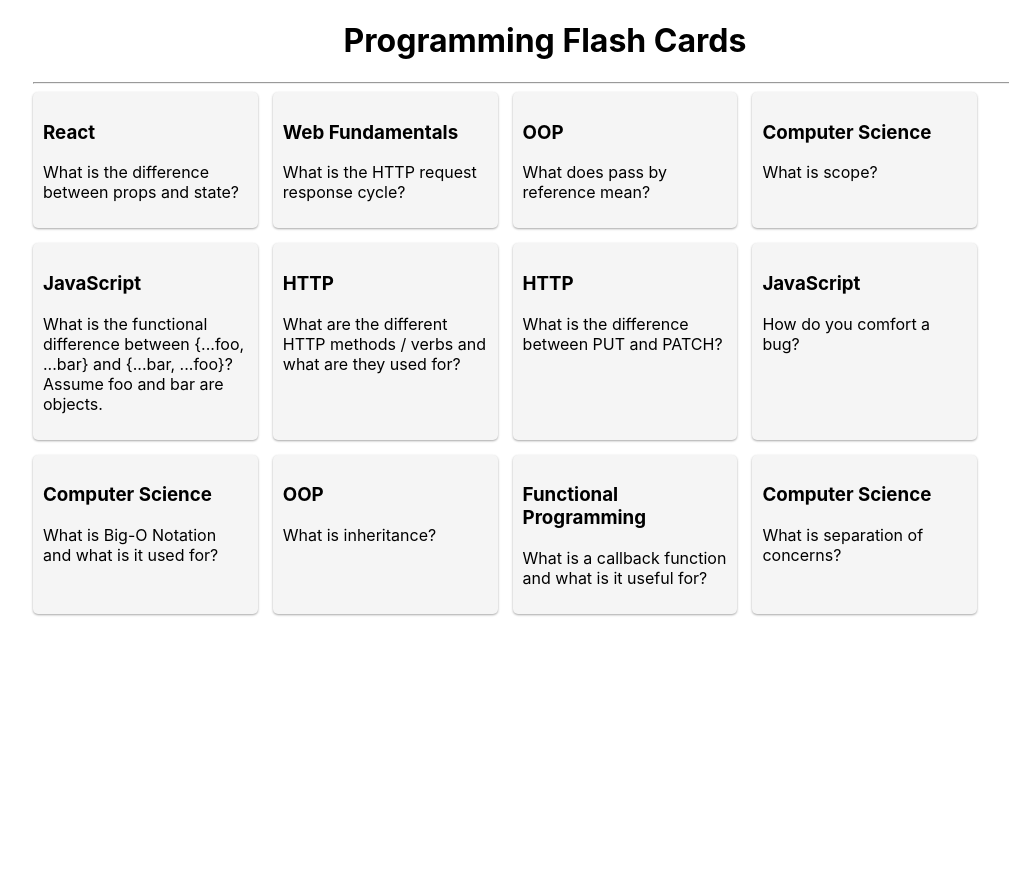
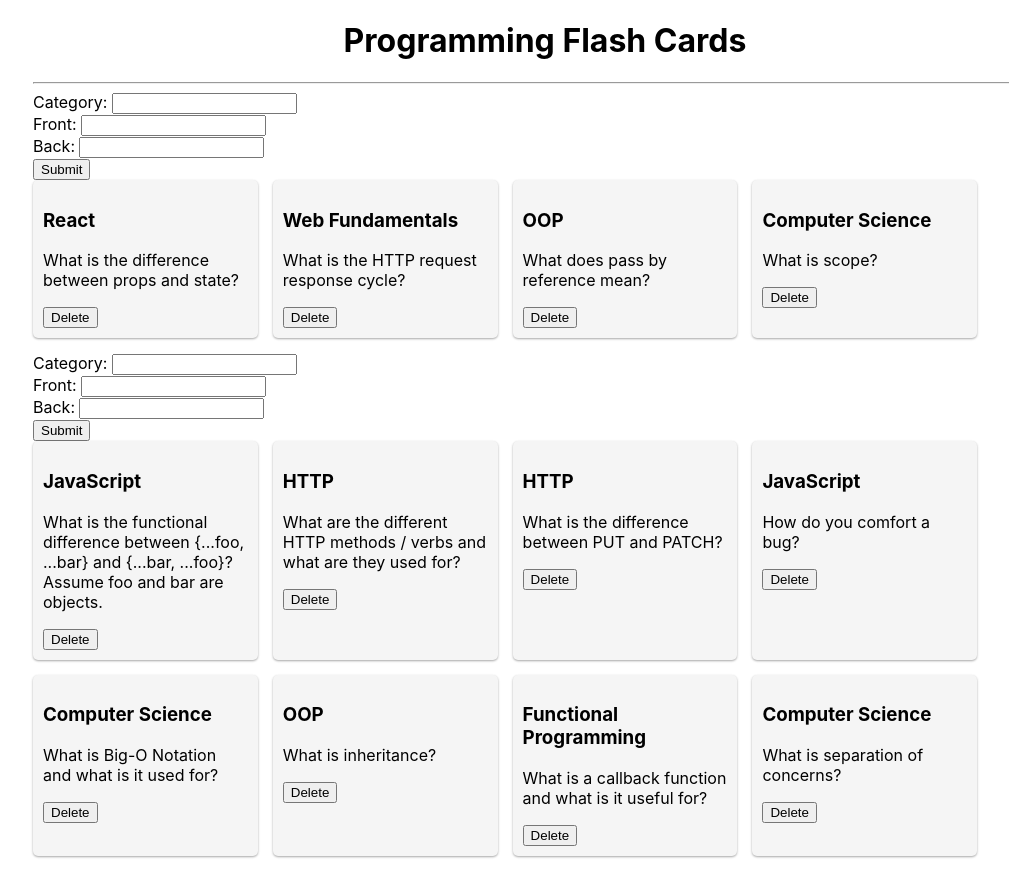
Before and after one commit to neilm813/MERN-demos, a React (Create React App) app in the folder flashcards/: page / in a window 1280 px wide. Shown: the whole page, without its empty margins (95-1104 px from the left). Before the commit the page ends 800 px from the top, so only its background shows below. Built offline with nearby package versions, Linux system fonts and the light colour scheme.

Commit message:
split into multiple components

```diff
--- a/flashcards/src/App.js
+++ b/flashcards/src/App.js
@@ -1,34 +1,86 @@
 import './App.css';
-import flashcardsData from './data/flashcards.json';
-import { useState } from 'react';
+import { Flashcards } from './components/Flashcards';
+
+const flashcards1 = [
+  {
+    flipped: false,
+    category: 'React',
+    front: 'What is the difference between props and state?',
+    back: 'Props are the initial values passed into the component, they are not changed from within the component but they can change if the parent is re-rendered and passes in new data. State is any data in the component that the component changes from within itself.',
+  },
+  {
+    flipped: false,
+    category: 'Web Fundamentals',
+    front: 'What is the HTTP request response cycle?',
+    back: 'The client (typically a user on an internet connected device) requests a resource, usually a web page or some data by triggering an event through (often with a click) or by entering a URL into the address bar. The request is received and processed by a server (another computer), then the server responds with the requested resource if successful. If raw data was requested, the response may be JSON, if a page was requested the response would be HTML, CSS, and JS code used to display the page.',
+  },
+  {
+    flipped: false,
+    category: 'OOP',
+    front: 'What does pass by reference mean?',
+    back: 'Pass by reference means that when an object / list is passed into a function, it is passed by reference so that if it is mutated (changed) inside the function, those changes are changing are not just local to the parameter, the object outside the function is changed because the parameter is referring to the same object, not a separate copy. Primitives are passed by value, so if a var with the number 5 is passed into a function and 1 is added to it inside the function, it will not change the value of the var outside the function.',
+  },
+  {
+    flipped: false,
+    category: 'Computer Science',
+    front: 'What is scope?',
+    back: 'Scope refers to a location in code where variables exist and are accessible, but outside that region they do not exist and cannot be accessed. Like zooming in through a scope, what is outside of the scope is no longer seen. For example: variables declared inside a function only exist inside the function and cannot be accessed outside the function, but the function has access to variables that are created outside of the function.',
+  },
+];
+
+const flashcards2 = [
+  {
+    flipped: false,
+    category: 'JavaScript',
+    front:
+      'What is the functional difference between {...foo, ...bar} and {...bar, ...foo}? Assume foo and bar are objects.',
+    back: 'The key value pairs of both foo and bar are being copied into a new object via the spread operator. If any of the objects that are spread into the new object have the same key names, the value will be the last one added.',
+  },
+  {
+    flipped: false,
+    category: 'HTTP',
+    front: 'What are the different HTTP methods / verbs and what are they used for?',
+    back: 'GET is for getting data, POST is for submitting new data, PUT and PATCH are for updating existing data, DELETE is for deleting data.',
+  },
+  {
+    flipped: false,
+    category: 'HTTP',
+    front: 'What is the difference between PUT and PATCH?',
+    back: "PUT overwrites the entity entirely if it exists to update it, or creates a new one if it doesn't exist which means that it should include all the data even if only some of it is being updated. PATCH is for updating only part of the entity, so only the part that is changing needs to be provided.",
+  },
+  {
+    flipped: false,
+    category: 'JavaScript',
+    front: 'How do you comfort a bug?',
+    back: 'You console it.',
+  },
+  {
+    flipped: false,
+    category: 'Computer Science',
+    front: 'What is Big-O Notation and what is it used for?',
+    back: 'Big-O notation is the language we use for talking about how long an algorithm takes to run (time complexity) or how much memory is used by an algorithm (space complexity). Big-O Notation focuses on how the growth pattern of the time/space in relation to the size of the input rather than focusing on an exact run time. Think of growth lines / curve patterns on a graph.',
+  },
+  {
+    flipped: false,
+    category: 'OOP',
+    front: 'What is inheritance?',
+    back: "Inheritance is the procedure in which one class inherits the attributes and methods of another 'parent' class.",
+  },
+  {
+    flipped: false,
+    category: 'Functional Programming',
+    front: 'What is a callback function and what is it useful for?',
+    back: 'A callback function is a function passed into another function as an argument. Callbacks are useful for handling asynchronous programming and are also used as a way to pass in a set of instructions into another function so the callback can be managed and called at the right time with the right arguments.',
+  },
+  {
+    flipped: false,
+    category: 'Computer Science',
+    front: 'What is separation of concerns?',
+    back: 'In computer science, separation of concerns (SoC) is a design principle for separating a computer program into distinct sections such that each section addresses a separate concern.',
+  },
+];
 
 function App() {
-  /*
-  Array destructuring is shorthand for giving a var name to indexed items:
-  const flashcardsStatePair = useState(flashcardsData);
-  const flashcards = flashcardsStatePair[0];
-  const setFlashcards = flashcardsStatePair[1];
-  */
-  const [flashcards, setFlashcards] = useState(flashcardsData);
-
-  const handleCardClick = (selectedIdx) => {
-    const updatedFlashcards = flashcards.map((card, i) => {
-      if (selectedIdx === i) {
-        card.flipped = !card.flipped;
-
-        /* Without mutating the card object: */
-        // return {
-        //   ...card,
-        //   flipped: !card.flipped,
-        // };
-      }
-
-      return card;
-    });
-
-    setFlashcards(updatedFlashcards);
-  };
-
   return (
     <div className="container">
       <header style={{ textAlign: 'center' }}>
@@ -36,21 +88,9 @@
       </header>
       <hr />
 
-      <main className="flex-row flex-wrap">
-        {flashcards.map((card, i) => {
-          return (
-            <section
-              key={i}
-              className="card"
-              onClick={(event) => {
-                handleCardClick(i);
-              }}
-            >
-              <h3>{card.category}</h3>
-              {card.flipped ? <p>{card.back}</p> : <p>{card.front}</p>}
-            </section>
-          );
-        })}
+      <main>
+        <Flashcards cards={flashcards1} />
+        <Flashcards cards={flashcards2} />
       </main>
     </div>
   );
--- /dev/null
+++ b/flashcards/src/components/CreateCard.js
@@ -0,0 +1,70 @@
+import { useState } from 'react';
+
+export const CreateCard = (props) => {
+  // Form state
+  const [category, setCategory] = useState('');
+  const [front, setFront] = useState('');
+  const [back, setBack] = useState('');
+
+  const handleNewCardSubmit = (e) => {
+    e.preventDefault();
+
+    const newCard = {
+      // long-form key: value syntax.
+      category: category,
+      // shorthand syntax when key name and var name match.
+      front,
+      back,
+    };
+
+    props.addNewCard(newCard);
+
+    // Reset the state data since the form is already submitted.
+    // This will only clear the form if you use value={stateVar} on the <input>
+    setCategory('');
+    setFront('');
+    setBack('');
+  };
+
+  return (
+    <form
+      onSubmit={(event) => {
+        handleNewCardSubmit(event);
+      }}
+    >
+      <div>
+        <label>Category: </label>
+        <input
+          type="text"
+          value={category}
+          onChange={(event) => {
+            setCategory(event.target.value);
+          }}
+        />
+      </div>
+
+      <div>
+        <label>Front: </label>
+        <input
+          type="text"
+          value={front}
+          onChange={(event) => {
+            setFront(event.target.value);
+          }}
+        />
+      </div>
+
+      <div>
+        <label>Back: </label>
+        <input
+          type="text"
+          value={back}
+          onChange={(event) => {
+            setBack(event.target.value);
+          }}
+        />
+      </div>
+      <button>Submit</button>
+    </form>
+  );
+};
--- /dev/null
+++ b/flashcards/src/components/Flashcards.js
@@ -0,0 +1,77 @@
+import { useState } from 'react';
+
+import flashcardsData from '../data/flashcards.json';
+import { CreateCard } from './CreateCard';
+import { OneFlashcard } from './OneFlashcard';
+
+export const Flashcards = (props) => {
+  /*
+    Array destructuring is shorthand for giving a var name to indexed items:
+    const flashcardsStatePair = useState(flashcardsData);
+    const flashcards = flashcardsStatePair[0];
+    const setFlashcards = flashcardsStatePair[1];
+    */
+  const [flashcards, setFlashcards] = useState(props.cards);
+
+  const handleCardFlipClick = (selectedIdx) => {
+    const updatedFlashcards = flashcards.map((card, i) => {
+      if (selectedIdx === i) {
+        card.flipped = !card.flipped;
+
+        /* Without mutating the card object: */
+        // return {
+        //   ...card,
+        //   flipped: !card.flipped,
+        // };
+      }
+
+      return card;
+    });
+
+    setFlashcards(updatedFlashcards);
+  };
+
+  const handleCardDeleteClick = (event, delIdx) => {
+    event.stopPropagation();
+
+    const filteredFlashcards = flashcards.filter((card, i) => {
+      const isCardToDelete = delIdx === i;
+
+      if (isCardToDelete) {
+        // false to remove
+        return false;
+      }
+      // true to keep
+      return true;
+    });
+
+    setFlashcards(filteredFlashcards);
+
+    // One liner
+    // setFlashcards(flashcards.filter((_, i) => delIdx !== i));
+  };
+
+  const addNewCard = (newCard) => {
+    setFlashcards([newCard, ...flashcards]);
+  };
+
+  return (
+    <div>
+      <CreateCard addNewCard={addNewCard} />
+
+      <div className="flex-row flex-wrap">
+        {flashcards.map((card, cardIdx) => {
+          return (
+            <OneFlashcard
+              key={cardIdx}
+              card={card}
+              cardIdx={cardIdx}
+              handleCardFlipClick={handleCardFlipClick}
+              handleCardDeleteClick={handleCardDeleteClick}
+            />
+          );
+        })}
+      </div>
+    </div>
+  );
+};
--- /dev/null
+++ b/flashcards/src/components/OneFlashcard.js
@@ -0,0 +1,22 @@
+export const OneFlashcard = (props) => {
+  const { card, handleCardFlipClick, cardIdx, handleCardDeleteClick } = props;
+
+  return (
+    <section
+      className="card"
+      onClick={(event) => {
+        handleCardFlipClick(cardIdx);
+      }}
+    >
+      <h3>{card.category}</h3>
+      {card.flipped ? <p>{card.back}</p> : <p>{card.front}</p>}
+      <button
+        onClick={(event) => {
+          handleCardDeleteClick(event, cardIdx);
+        }}
+      >
+        Delete
+      </button>
+    </section>
+  );
+};
```
